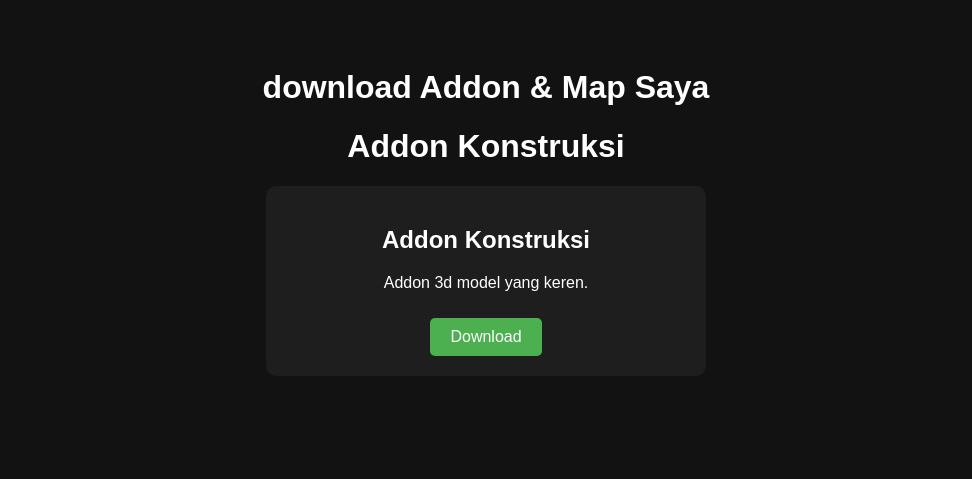
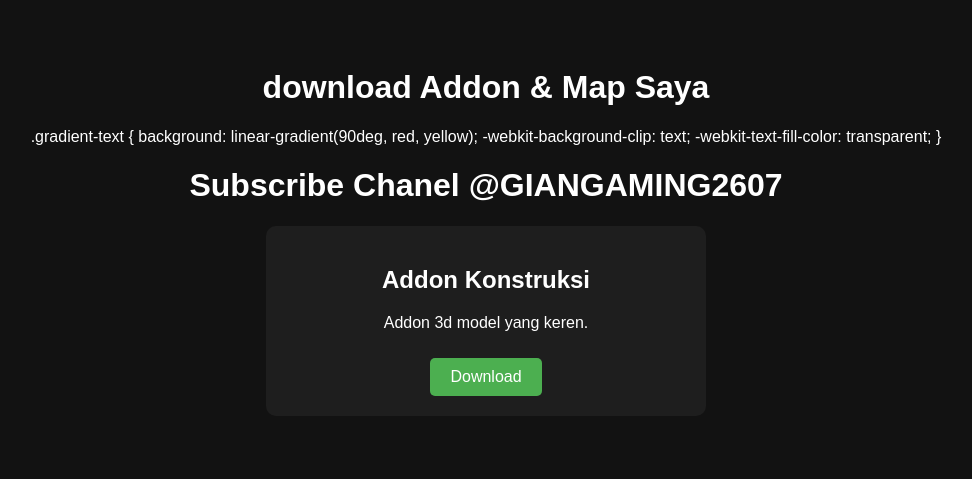
Before and after one commit to giangaming2607/web-gue, a plain HTML site: page index.html in a window 1280 px wide. Shown: the whole page, without its empty margins (154-1126 px from the left). Drawn offline with Linux system fonts and the light colour scheme.

Commit message:
Update index.html

```diff
--- a/index.html
+++ b/index.html
@@ -32,7 +32,12 @@
 <body>
 
 <h1>download Addon & Map Saya</h1>
-<h1 class="Subscribe Chanel @GIANGAMING2607">Addon Konstruksi</h1>
+  .gradient-text {
+  background: linear-gradient(90deg, red, yellow);
+  -webkit-background-clip: text;
+  -webkit-text-fill-color: transparent;
+}
+<h1 class="Subscribe Chanel @GIANGAMING2607">Subscribe Chanel @GIANGAMING2607</h1>
 
 <div class="card">
     <h2>Addon Konstruksi</h2>
```
